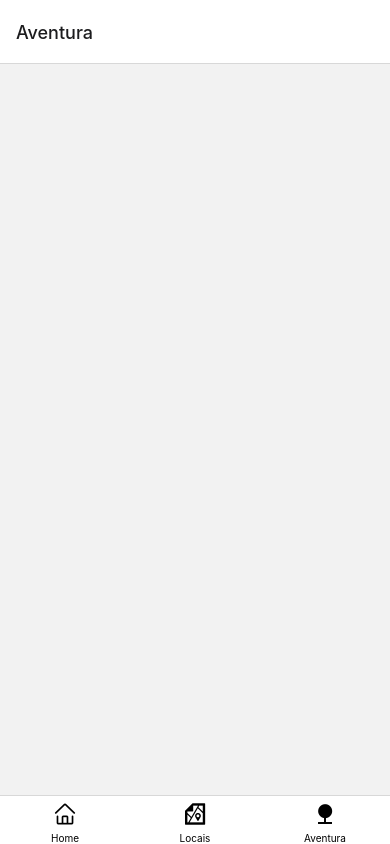
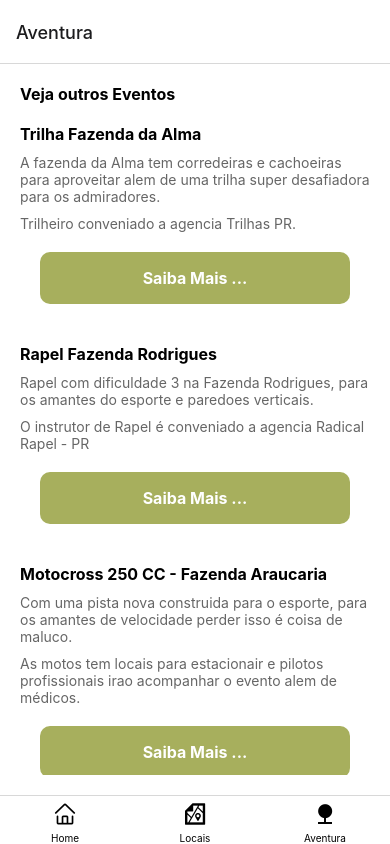
Before and after one commit to emersonjds/rentingField, a React Native app: screen /Aventura in a window 390 px wide. Built offline with nearby package versions, Linux system fonts and the light colour scheme.

Commit message:
add data on adventure Screen

```diff
--- a/src/screens/Adventure/index.tsx
+++ b/src/screens/Adventure/index.tsx
@@ -1,10 +1,96 @@
-import React from 'react';
-import { View } from 'react-native';
-
-// import { Container } from './styles';
+import React from "react";
+import { ScrollView, View } from "react-native";
+import {
+  Box,
+  ButtonDefault,
+  Container,
+  TextButtonDefault,
+} from "../../components/Spacing";
+import { Subtitle, Title } from "../../components/Texts";
 
 const Adventure: React.FC = () => {
-  return <View />;
-}
+  return (
+    <Container>
+      <Box>
+        <Title>Veja outros Eventos</Title>
+      </Box>
+
+      <ScrollView>
+        <Box mt={20}>
+          <Title>Trilha Fazenda da Alma</Title>
+          <Subtitle
+            style={{
+              marginTop: 10,
+            }}
+          >
+            A fazenda da Alma tem corredeiras e cachoeiras para aproveitar alem
+            de uma trilha super desafiadora para os admiradores.
+          </Subtitle>
+          <Subtitle
+            style={{
+              marginTop: 10,
+            }}
+          >
+            Trilheiro conveniado a agencia Trilhas PR.
+          </Subtitle>
+          <Box alignItems="center" justifyContent="center" p={20}>
+            <ButtonDefault onPress={() => {}}>
+              <TextButtonDefault>Saiba Mais ...</TextButtonDefault>
+            </ButtonDefault>
+          </Box>
+        </Box>
+
+        <Box mt={20}>
+          <Title>Rapel Fazenda Rodrigues</Title>
+          <Subtitle
+            style={{
+              marginTop: 10,
+            }}
+          >
+            Rapel com dificuldade 3 na Fazenda Rodrigues, para os amantes do
+            esporte e paredoes verticais.
+          </Subtitle>
+          <Subtitle
+            style={{
+              marginTop: 10,
+            }}
+          >
+            O instrutor de Rapel é conveniado a agencia Radical Rapel - PR{" "}
+          </Subtitle>
+          <Box alignItems="center" justifyContent="center" p={20}>
+            <ButtonDefault onPress={() => {}}>
+              <TextButtonDefault>Saiba Mais ...</TextButtonDefault>
+            </ButtonDefault>
+          </Box>
+        </Box>
+
+        <Box mt={20}>
+          <Title>Motocross 250 CC - Fazenda Araucaria</Title>
+          <Subtitle
+            style={{
+              marginTop: 10,
+            }}
+          >
+            Com uma pista nova construida para o esporte, para os amantes de
+            velocidade perder isso é coisa de maluco.
+          </Subtitle>
+          <Subtitle
+            style={{
+              marginTop: 10,
+            }}
+          >
+            As motos tem locais para estacionair e pilotos profissionais irao
+            acompanhar o evento alem de médicos.
+          </Subtitle>
+          <Box alignItems="center" justifyContent="center" p={20}>
+            <ButtonDefault onPress={() => {}}>
+              <TextButtonDefault>Saiba Mais ...</TextButtonDefault>
+            </ButtonDefault>
+          </Box>
+        </Box>
+      </ScrollView>
+    </Container>
+  );
+};
 
 export default Adventure;
--- a/src/screens/HomeScreen/index.tsx
+++ b/src/screens/HomeScreen/index.tsx
@@ -35,7 +35,7 @@ const HomeScreen: React.FC = () => {
       description: `Fazenda Rosalina, localizado as margens da Rodovia um lugar calmo e tranquilo, com várias áreas de lazer. Pensado para familias que querem passar um fim de semana na natureza
     `,
       value: 1000,
-      avaliation: 4,
+      avaliation: 4.9,
       owner: "Antonio de Souza",
       image: require("../../assets/properties/f1.webp"),
       extraActivities:
@@ -88,8 +88,8 @@ const HomeScreen: React.FC = () => {
       name: "Rio do Ouro",
       description: "Fazenda Rio do Ouro, localizado na margem da Rodovia",
       value: 2000,
-      avaliation: 3,
-      owner: "Antonio de Souza",
+      avaliation: 4.8,
+      owner: "Joarez Rodrigues",
       image: require("../../assets/properties/f2.jpeg"),
       photos: [
         require("../../assets/properties/f1.webp"),
```
